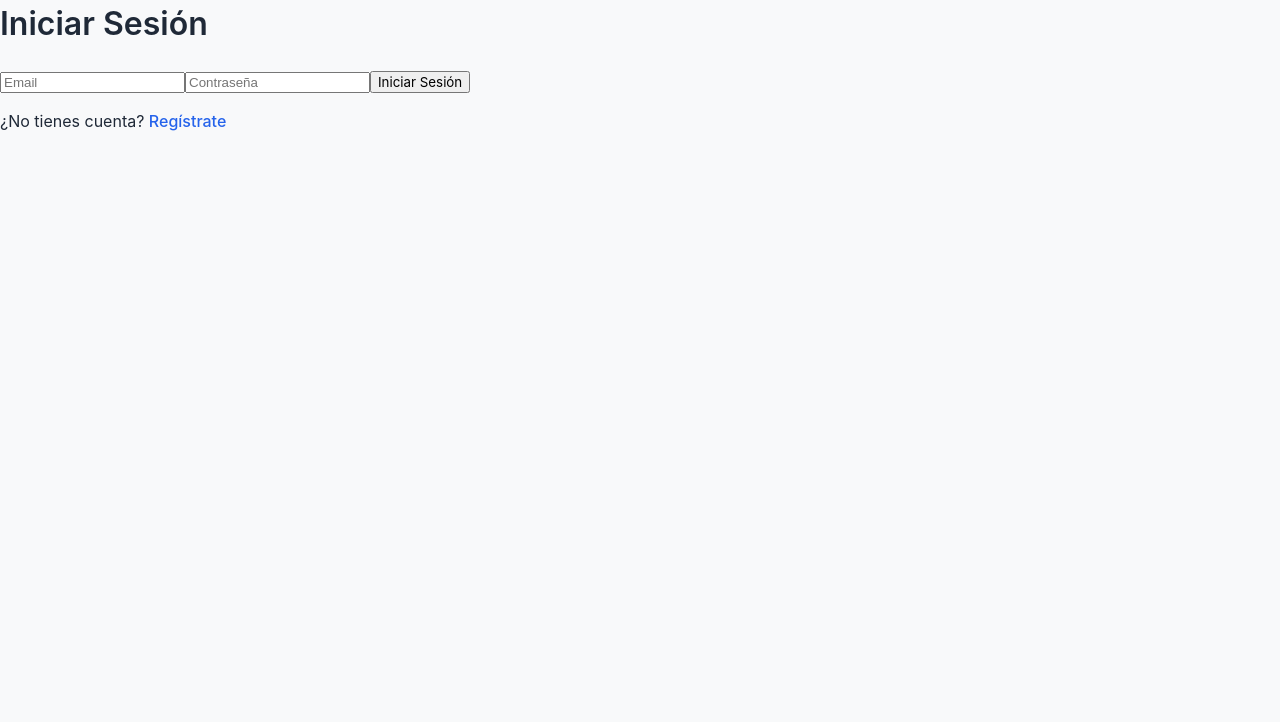
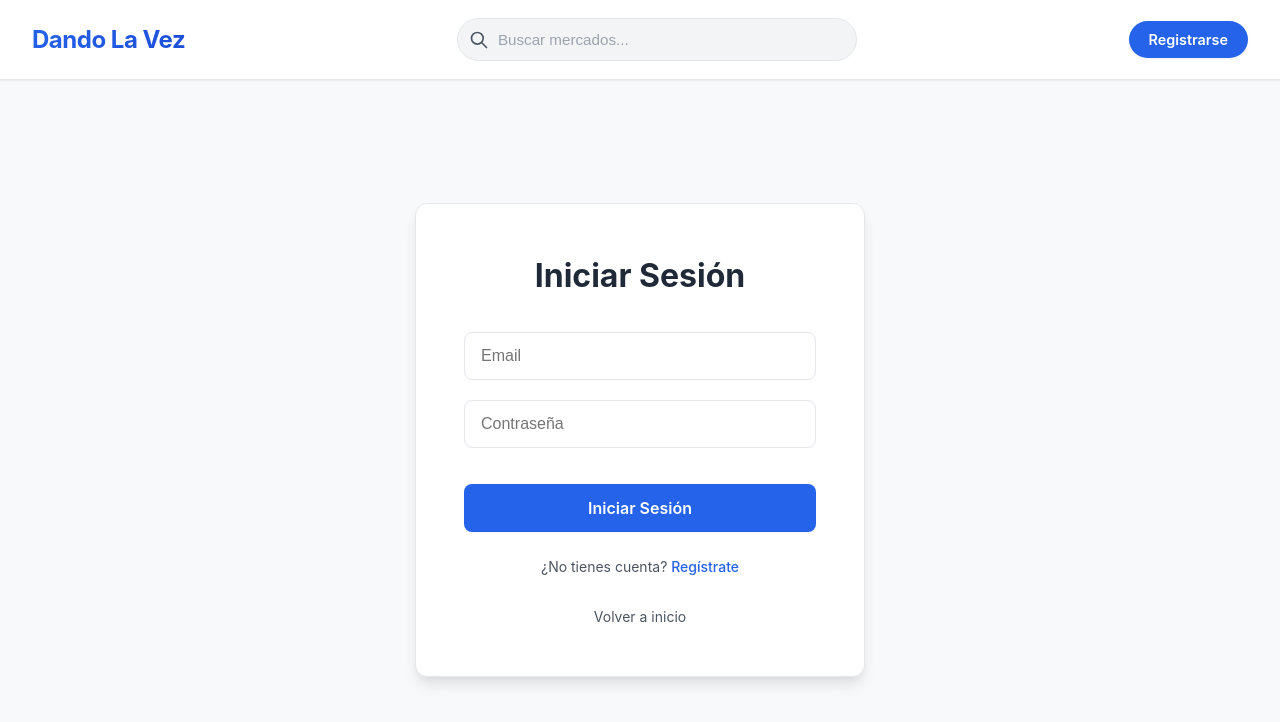
Before and after one commit to mortegaDAM/proyecto-tfg, a React app in the folder frontend/: page /login in a window 1280 px wide. Shown: the top 722 px of the page. Built offline with nearby package versions, Linux system fonts and the light colour scheme; no server answers; the HTML template or start-up script is replaced by a standard one.

Commit message:
estilos añadidos a inicio de sesion y crear puesto

```diff
--- /dev/null
+++ b/frontend/src/routes/CrearPuestoView.css
@@ -0,0 +1,123 @@
+.create-puesto-container {
+    min-height: calc(100vh - 80px);
+    display: flex;
+    justify-content: center;
+    align-items: center;
+    padding: 2rem;
+    background-color: var(--background-color);
+}
+
+.create-puesto-card {
+    background: var(--surface-color);
+    border-radius: var(--radius-lg);
+    padding: 3rem;
+    width: 100%;
+    max-width: 500px;
+    box-shadow: var(--shadow-lg);
+    border: 1px solid var(--border-color);
+    text-align: center;
+    animation: fadeIn 0.4s ease-out;
+}
+
+@keyframes fadeIn {
+    from {
+        opacity: 0;
+        transform: translateY(10px);
+    }
+
+    to {
+        opacity: 1;
+        transform: translateY(0);
+    }
+}
+
+.create-puesto-title {
+    font-size: 2rem;
+    font-weight: 700;
+    margin-bottom: 2rem;
+    color: var(--text-primary);
+}
+
+.create-puesto-form {
+    display: flex;
+    flex-direction: column;
+    gap: 1.25rem;
+}
+
+.create-puesto-input,
+.create-puesto-select {
+    width: 100%;
+    padding: 0.875rem 1rem;
+    border-radius: var(--radius-md);
+    border: 1px solid var(--border-color);
+    background: #fff;
+    font-size: 1rem;
+    color: var(--text-primary);
+    transition: all 0.2s ease;
+    font-family: inherit;
+}
+
+.create-puesto-input:focus,
+.create-puesto-select:focus {
+    outline: none;
+    border-color: var(--primary-color);
+    box-shadow: 0 0 0 3px rgba(37, 99, 235, 0.1);
+}
+
+.create-puesto-actions {
+    display: flex;
+    flex-direction: column;
+    gap: 0.75rem;
+    margin-top: 1rem;
+}
+
+.create-puesto-btn {
+    padding: 0.875rem;
+    border-radius: var(--radius-md);
+    border: none;
+    background-color: var(--primary-color);
+    color: white;
+    font-size: 1rem;
+    font-weight: 600;
+    cursor: pointer;
+    transition: background-color 0.2s ease;
+    box-shadow: var(--shadow-sm);
+}
+
+.create-puesto-btn:hover {
+    background-color: var(--primary-hover);
+    box-shadow: var(--shadow-md);
+}
+
+.create-puesto-cancel-btn {
+    padding: 0.875rem;
+    border-radius: var(--radius-md);
+    border: 1px solid var(--border-color);
+    background-color: transparent;
+    color: var(--text-secondary);
+    font-size: 1rem;
+    font-weight: 500;
+    cursor: pointer;
+    transition: all 0.2s ease;
+}
+
+.create-puesto-cancel-btn:hover {
+    background-color: #f3f4f6;
+    color: var(--text-primary);
+}
+
+.create-puesto-footer {
+    margin-top: 2rem;
+    font-size: 0.875rem;
+    color: var(--text-secondary);
+}
+
+.create-puesto-footer a {
+    color: var(--primary-color);
+    text-decoration: none;
+    font-weight: 500;
+}
+
+.create-puesto-footer a:hover {
+    text-decoration: underline;
+}
--- /dev/null
+++ b/frontend/src/routes/LoginView.css
@@ -0,0 +1,111 @@
+.login-container {
+    min-height: calc(100vh - 80px);
+    display: flex;
+    justify-content: center;
+    align-items: center;
+    padding: 2rem;
+    background-color: var(--background-color);
+}
+
+.login-card {
+    background: var(--surface-color);
+    border-radius: var(--radius-lg);
+    padding: 3rem;
+    width: 100%;
+    max-width: 450px;
+    box-shadow: var(--shadow-lg);
+    border: 1px solid var(--border-color);
+    text-align: center;
+    animation: fadeIn 0.4s ease-out;
+}
+
+@keyframes fadeIn {
+    from {
+        opacity: 0;
+        transform: translateY(10px);
+    }
+
+    to {
+        opacity: 1;
+        transform: translateY(0);
+    }
+}
+
+.login-title {
+    font-size: 2rem;
+    font-weight: 700;
+    margin-bottom: 2rem;
+    color: var(--text-primary);
+}
+
+.login-form {
+    display: flex;
+    flex-direction: column;
+    gap: 1.25rem;
+}
+
+.login-input {
+    width: 100%;
+    padding: 0.875rem 1rem;
+    border-radius: var(--radius-md);
+    border: 1px solid var(--border-color);
+    background: #fff;
+    font-size: 1rem;
+    color: var(--text-primary);
+    transition: all 0.2s ease;
+}
+
+.login-input:focus {
+    outline: none;
+    border-color: var(--primary-color);
+    box-shadow: 0 0 0 3px rgba(37, 99, 235, 0.1);
+}
+
+.login-btn {
+    margin-top: 1rem;
+    padding: 0.875rem;
+    border-radius: var(--radius-md);
+    border: none;
+    background-color: var(--primary-color);
+    color: white;
+    font-size: 1rem;
+    font-weight: 600;
+    cursor: pointer;
+    transition: background-color 0.2s ease;
+    box-shadow: var(--shadow-sm);
+}
+
+.login-btn:hover {
+    background-color: var(--primary-hover);
+    box-shadow: var(--shadow-md);
+}
+
+.login-footer {
+    margin-top: 1.5rem;
+    font-size: 0.875rem;
+    color: var(--text-secondary);
+}
+
+.login-footer a {
+    color: var(--primary-color);
+    text-decoration: none;
+    font-weight: 500;
+}
+
+.login-footer a:hover {
+    text-decoration: underline;
+}
+
+.back-btn {
+    margin-top: 1rem;
+    background: none;
+    border: none;
+    color: var(--text-secondary);
+    cursor: pointer;
+    font-size: 0.875rem;
+    transition: color 0.2s;
+}
+
+.back-btn:hover {
+    color: var(--primary-color);
+}
--- a/frontend/src/routes/LoginView.tsx
+++ b/frontend/src/routes/LoginView.tsx
@@ -2,6 +2,8 @@ import { useState } from "react";
 import { signInWithEmailAndPassword } from "firebase/auth";
 import { Link, useNavigate } from "react-router-dom";
 import { auth } from "../firebase/firebase";
+import Navbar from "../components/Navbar";
+import './LoginView.css';
 
 export default function Login() {
     const [email, setEmail] = useState('');
@@ -13,7 +15,6 @@ export default function Login() {
         try {
             await signInWithEmailAndPassword(auth, email, pwd);
             console.log("Iniciado sesión en Firebase correctamente");
-            // App state will be updated by AuthProvider's onAuthStateChanged
             navigate('/');
         } catch (error) {
             console.error("Error al iniciar sesión:", error);
@@ -22,22 +23,42 @@ export default function Login() {
     }
 
     return (
-        <div>
-            <h1>Iniciar Sesión</h1>
-            <form onSubmit={handleLogIn}>
-                <input type="email" value={email} placeholder="Email" required
+        <div className="page-wrapper">
+            <Navbar />
+            <div className="login-container">
+                <div className="login-card">
+                    <h1 className="login-title">Iniciar Sesión</h1>
+                    <form onSubmit={handleLogIn} className="login-form">
+                        <input
+                            type="email"
+                            className="login-input"
+                            value={email}
+                            placeholder="Email"
+                            required
                             onChange={(event) => {
                                 setEmail(event.target.value);
                             }}
                         />
-                <input type="password" value={pwd} placeholder="Contraseña" required
+                        <input
+                            type="password"
+                            className="login-input"
+                            value={pwd}
+                            placeholder="Contraseña"
+                            required
                             onChange={(event) => {
                                 setPwd(event.target.value);
                             }}
                         />
-                <button type="submit">Iniciar Sesión</button>
+                        <button type="submit" className="login-btn">
+                            Iniciar Sesión
+                        </button>
                     </form>
+                    <div className="login-footer">
                         <p>¿No tienes cuenta? <Link to="/registro">Regístrate</Link></p>
+                    </div>
+                    <button className="back-btn" onClick={() => navigate('/')}>Volver a inicio</button>
+                </div>
+            </div>
         </div>
     );
 }
--- a/frontend/src/routes/RegisterView.tsx
+++ b/frontend/src/routes/RegisterView.tsx
@@ -73,13 +73,13 @@ export const RegisterView = () => {
             <Navbar />
             <div className="register-container">
                 <div className="register-card">
-                    <h1 className="register-title">Registrar Puesto</h1>
+                    <h1 className="register-title">Registrarse</h1>
                     <form onSubmit={handleRegister} className="register-form">
                         <input
                             type="text"
                             className="register-input"
                             value={name}
-                            placeholder="Nombre del Puesto"
+                            placeholder="Nombre"
                             required
                             onChange={(event) => setName(event.target.value)}
                         />
```
Also changed, not shown: frontend/src/routes/CrearPuestoView.tsx (+50 -21 lines). Lines whose indentation alone changed are shown as unchanged.
